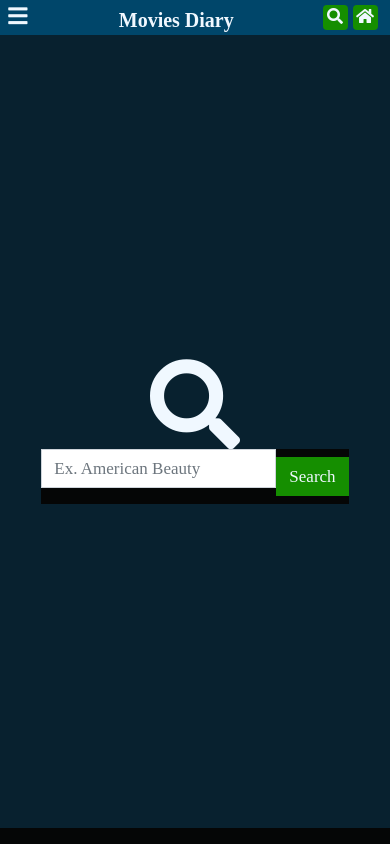
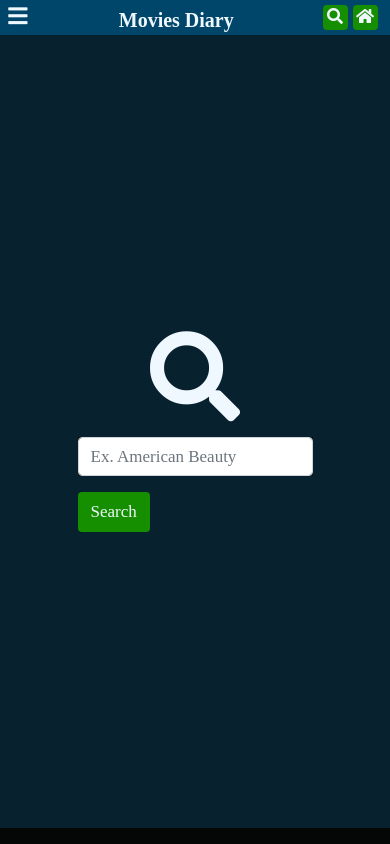
Before and after one commit to jesucluna/MovDiary, a React (Create React App) app: page /add in a window 390 px wide. Built offline with nearby package versions, Linux system fonts and the light colour scheme; a web font is replaced by a local one.

Commit message:
clean up

```diff
--- a/src/App.css
+++ b/src/App.css
@@ -296,9 +296,22 @@ a:link:hover{
   border-radius: 0%;
 
 }
+.formsearch{
+  background: transparent;
+  margin-top: 4%;
+}
 
 @media(max-width:350px){
   .ho{
     display: none;
   }
 }
+
+@media(max-width:576px){
+  .formsearch{
+    display: block;
+  }
+  .btsearch, .placeback{
+    border-radius: 4px;
+  }
+}
--- a/src/components/Search.js
+++ b/src/components/Search.js
@@ -3,7 +3,7 @@ import '../App.css';
 
 const Search = () => {
   return (
-    <form className="form-inline">
+    <form className="form-inline formsearch">
         <div className="form-group">
             <label htmlFor="moviename" className="sr-only">Searching for a Movie...</label>
             <input type="text" className="form-control placeback" id="moviename" placeholder="Ex. American Beauty"/>
```
